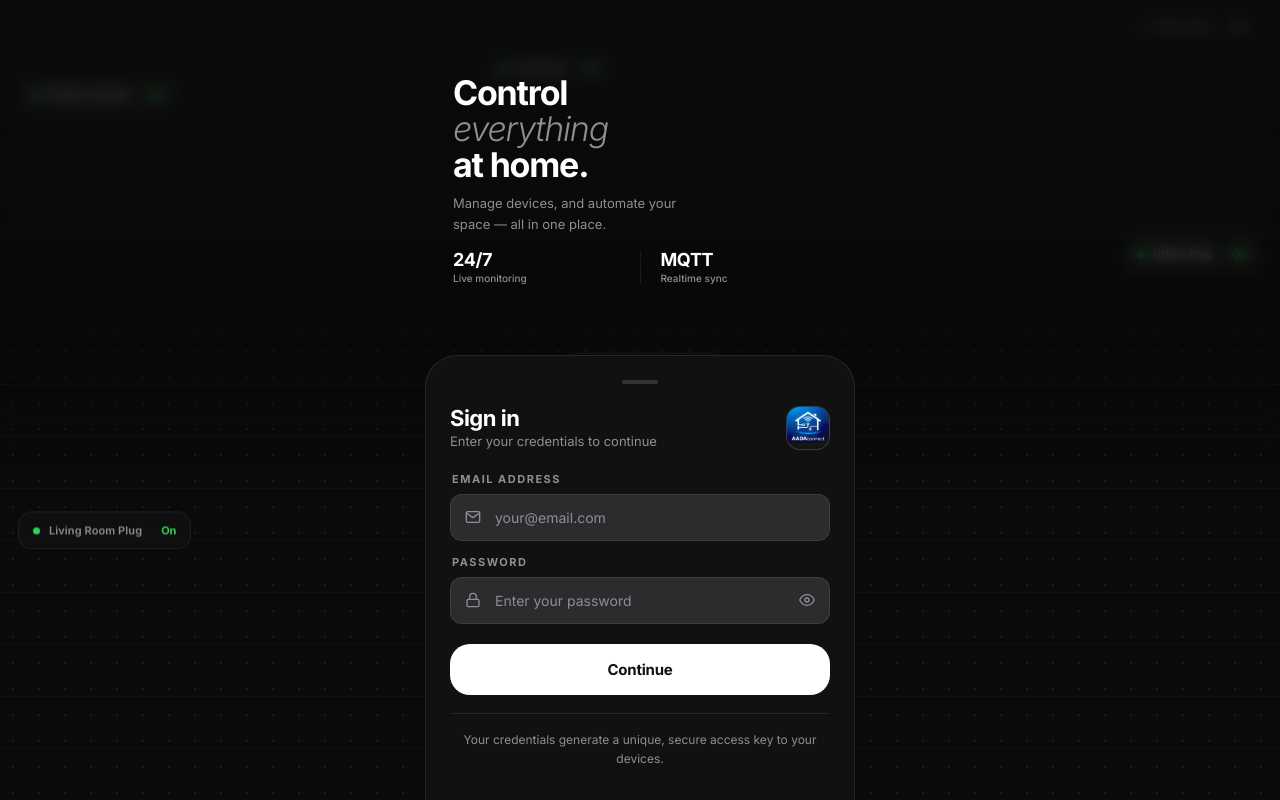
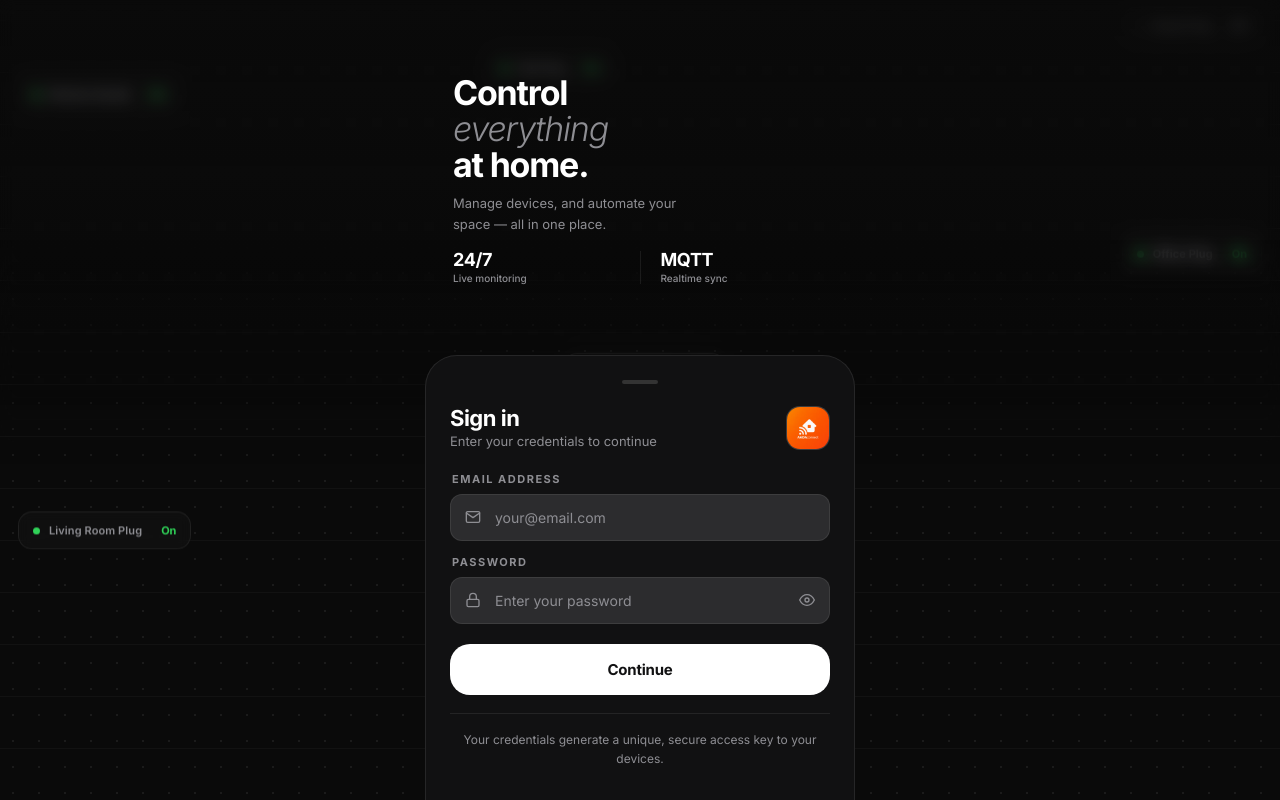
Before and after one commit to AADAconnect/aadaconnect.github.io, a plain HTML site: page login.html in a window 1280 px wide. Drawn offline with nearby package versions, Linux system fonts and the light colour scheme.

Commit message:
Update login.html

```diff
--- a/login.html
+++ b/login.html
@@ -492,7 +492,7 @@
       <div class="card-header">
         <div class="card-title">Sign in<span>Enter your credentials to continue</span></div>
         <div class="logo-mark">
-          <img src="assets/logos/AADAconnect_logo.png" alt="AADAconnect" onerror="this.style.display='none';this.parentElement.innerHTML='<i class=\'fa-solid fa-plug-circle-bolt\'></i>'">
+          <img src="assets/logos/AADAconnect_logo_(512X512).png" alt="AADAconnect" onerror="this.style.display='none';this.parentElement.innerHTML='<i class=\'fa-solid fa-plug-circle-bolt\'></i>'">
         </div>
       </div>
 
```
